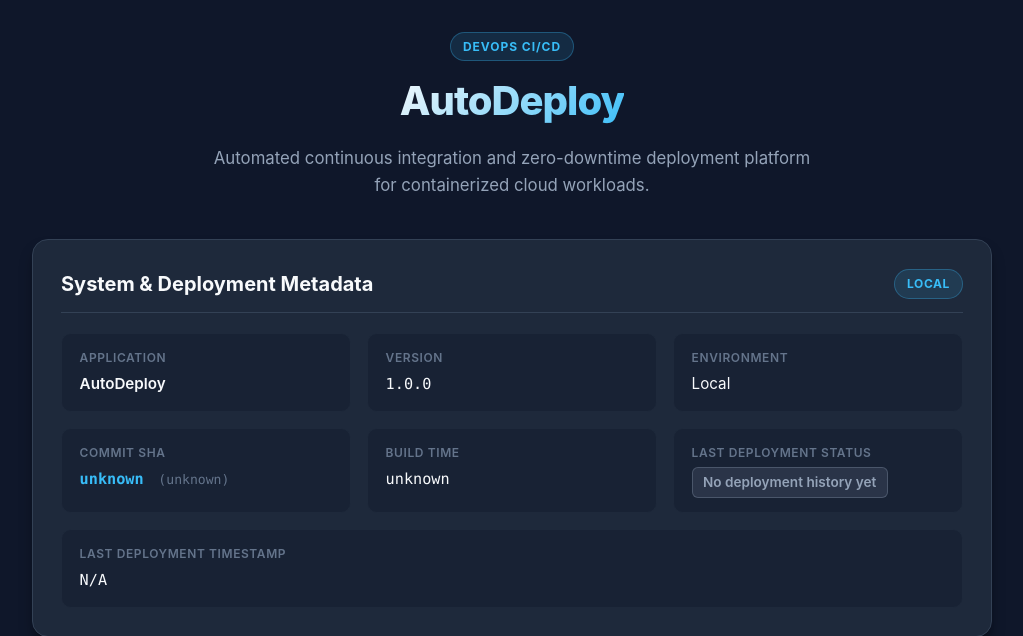
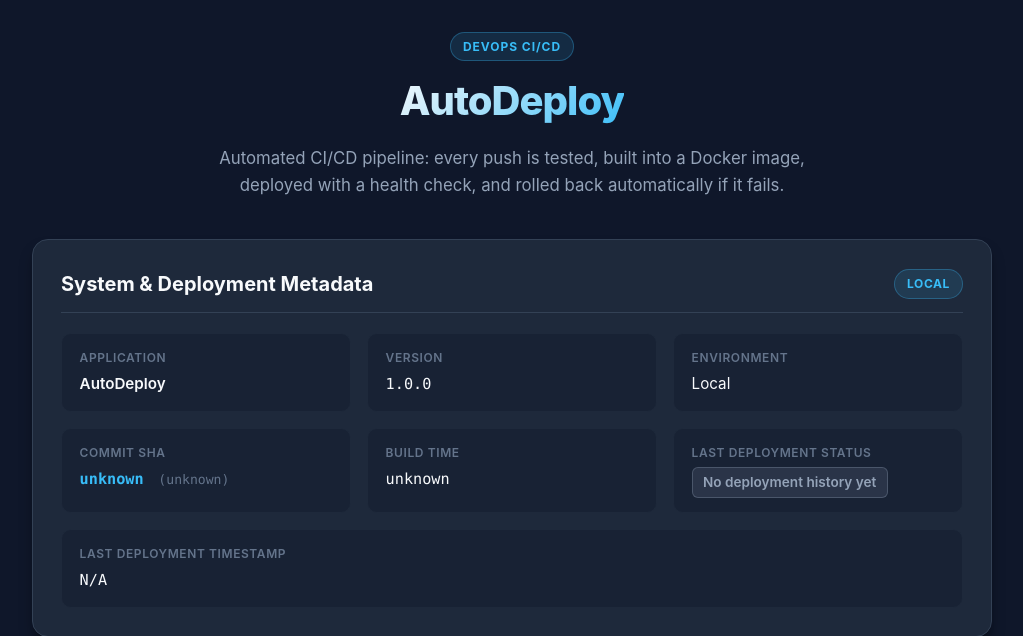
Before and after one commit to Sohan212121/AutoDeploy, a Flask app: page / in a window 1280 px wide. Shown: the top 636 px of the page, without its empty margins (128-1151 px from the left). Run offline with Flask 3, Linux system fonts and the light colour scheme; parts of the project's set-up code (start-up, migrations or seed data) failed here and were passed over.

Commit message:
docs: correct home page tagline

```diff
--- a/app/templates/index.html
+++ b/app/templates/index.html
@@ -14,7 +14,7 @@
                 <h1 class="brand-title">{{ name }}</h1>
             </div>
             <p class="brand-tagline">
-                Automated continuous integration and zero-downtime deployment platform for containerized cloud workloads.
+                Automated CI/CD pipeline: every push is tested, built into a Docker image, deployed with a health check, and rolled back automatically if it fails.
             </p>
         </header>
 
```
